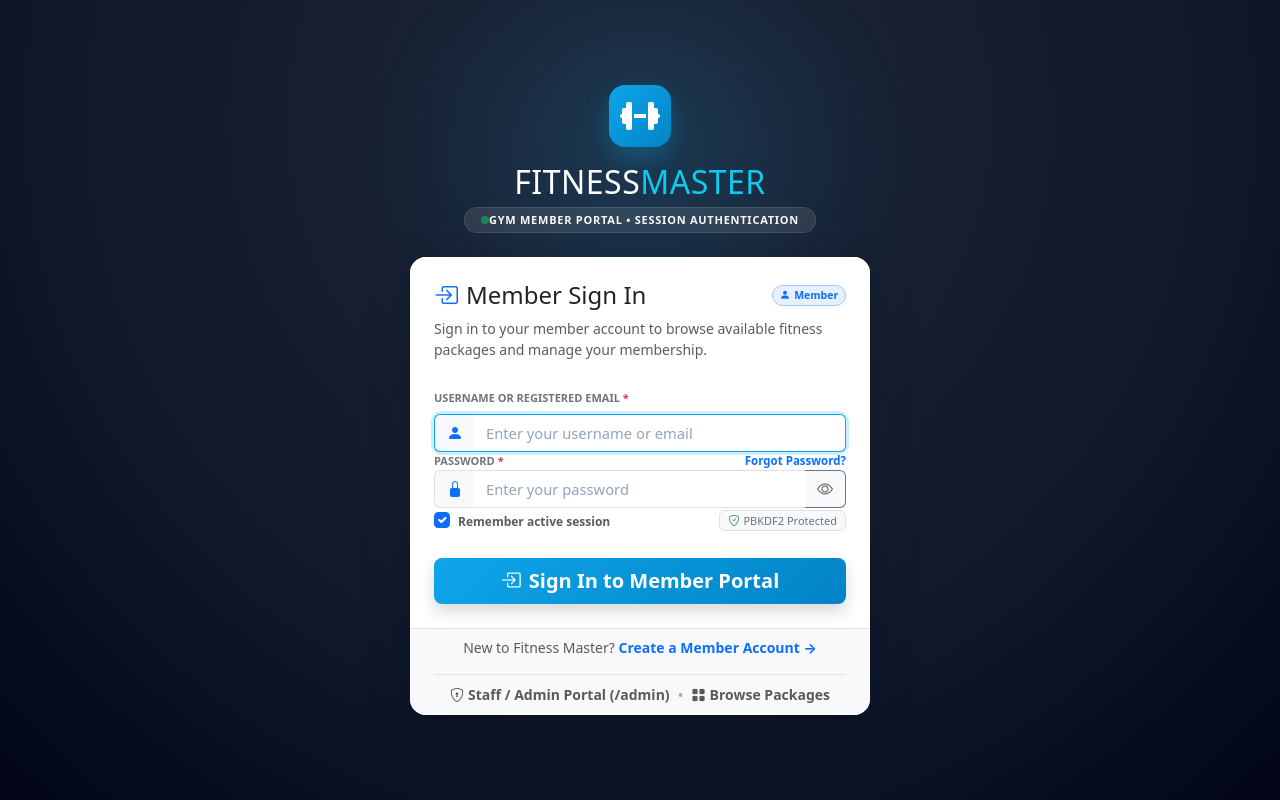
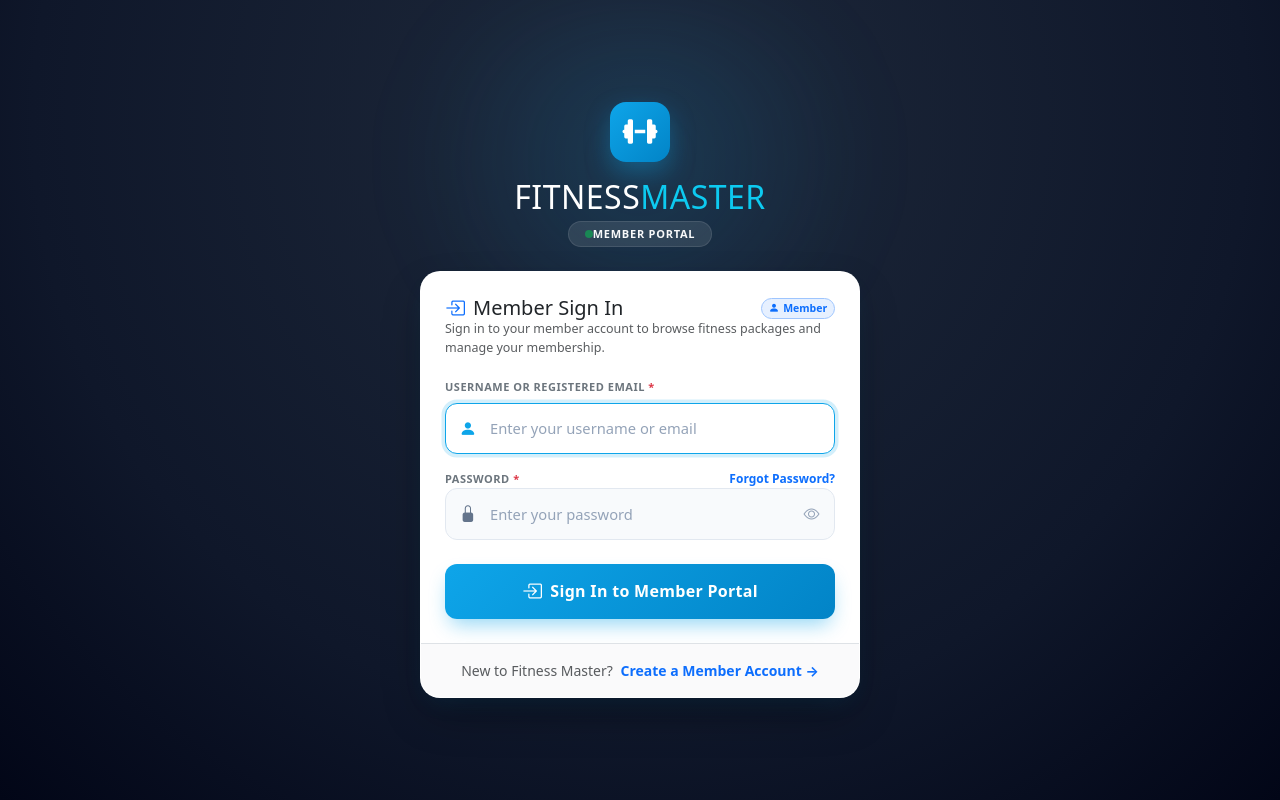
Before and after one commit to virudobariya24/Fitness_Master, a Django app: page /user/login/ in a window 1280 px wide. Run offline with Django 5.2, Linux system fonts and the light colour scheme.

Commit message:
Refine member sign in and auth templates: remove session checkbox, security badge, and admin links

```diff
--- a/templates/accounts/user_login.html
+++ b/templates/accounts/user_login.html
@@ -5,45 +5,104 @@
 
 {% block auth_content %}
 <style>
-  .input-group .form-control {
-    border-left: 0;
+  .auth-card {
+    border-radius: 1.25rem;
+    box-shadow: 0 20px 45px -10px rgba(0, 0, 0, 0.4), 0 10px 25px -10px rgba(14, 165, 233, 0.2);
+    border: 1px solid rgba(255, 255, 255, 0.15);
+    background: #ffffff;
+    overflow: hidden;
   }
-  .input-group .form-control:focus {
+  .input-group-modern {
+    border-radius: 0.75rem;
+    transition: all 0.2s ease-in-out;
+    border: 1.5px solid #e2e8f0;
+    background: #f8fafc;
+    display: flex;
+    align-items: center;
+  }
+  .input-group-modern:focus-within {
     border-color: #0ea5e9;
+    background: #ffffff;
+    box-shadow: 0 0 0 3.5px rgba(14, 165, 233, 0.18);
+  }
+  .input-group-modern .input-group-text {
+    background: transparent;
+    border: none;
+    color: #64748b;
+    padding: 0.75rem 0.85rem;
+    font-size: 1.05rem;
+  }
+  .input-group-modern:focus-within .input-group-text {
+    color: #0ea5e9;
+  }
+  .input-group-modern .form-control {
+    border: none;
+    background: transparent;
+    padding: 0.75rem 0.5rem 0.75rem 0;
+    font-size: 0.95rem;
+    color: #0f172a;
+  }
+  .input-group-modern .form-control:focus {
     box-shadow: none;
+    background: transparent;
+    outline: none;
   }
-  .input-group:focus-within {
-    box-shadow: 0 0 0 3px rgba(14, 165, 233, 0.2);
-    border-radius: 0.5rem;
-  }
-  .input-group:focus-within .input-group-text,
-  .input-group:focus-within .form-control,
-  .input-group:focus-within .btn {
-    border-color: #0ea5e9;
-  }
-  .form-control::placeholder {
+  .input-group-modern .form-control::placeholder {
     color: #94a3b8;
     font-size: 0.92rem;
   }
+  .input-group-modern .btn-eye-toggle {
+    border: none;
+    background: transparent;
+    color: #94a3b8;
+    padding: 0.75rem 0.9rem;
+    cursor: pointer;
+    transition: color 0.15s ease;
+  }
+  .input-group-modern .btn-eye-toggle:hover {
+    color: #0ea5e9;
+  }
+  .btn-sign-in {
+    background: linear-gradient(135deg, #0ea5e9 0%, #0284c7 100%);
+    border: none;
+    border-radius: 0.75rem;
+    padding: 0.8rem 1.5rem;
+    font-weight: 700;
+    font-size: 1rem;
+    letter-spacing: 0.3px;
+    color: #ffffff;
+    box-shadow: 0 10px 20px -5px rgba(14, 165, 233, 0.45);
+    transition: all 0.2s ease;
+  }
+  .btn-sign-in:hover {
+    background: linear-gradient(135deg, #0284c7 0%, #0369a1 100%);
+    color: #ffffff;
+    transform: translateY(-1.5px);
+    box-shadow: 0 14px 26px -5px rgba(14, 165, 233, 0.55);
+  }
+  .btn-sign-in:active {
+    transform: translateY(0);
+  }
 </style>
-<div class="min-vh-100 d-flex align-items-center justify-content-center p-3 py-5 position-relative overflow-hidden" style="background: radial-gradient(circle at 50% 15%, #1e293b 0%, #0f172a 65%, #020617 100%);">
+
+<div class="min-vh-100 d-flex align-items-center justify-content-center p-3 py-4 py-sm-5 position-relative overflow-hidden" style="background: radial-gradient(circle at 50% 15%, #1e293b 0%, #0f172a 65%, #020617 100%);">
 
   <!-- Ambient background glow rings -->
   <div class="position-absolute top-0 start-50 translate-middle-x rounded-circle pointer-events-none" style="width: 580px; height: 320px; background: radial-gradient(circle, rgba(14, 165, 233, 0.15) 0%, rgba(14, 165, 233, 0) 70%); filter: blur(40px); z-index: 0;"></div>
 
-  <div class="w-100 position-relative" style="max-width: 460px; z-index: 1;">
+  <div class="w-100 position-relative" style="max-width: 440px; z-index: 1;">
 
     <!-- Brand Header -->
-    <div class="text-center mb-4">
-      <div class="d-inline-flex align-items-center justify-content-center rounded-4 shadow-lg mb-3" style="width: 62px; height: 62px; background: linear-gradient(135deg, #0ea5e9, #0284c7); box-shadow: 0 10px 25px rgba(14, 165, 233, 0.3) !important;">
-        <i class="fa-solid fa-dumbbell text-white fs-2"></i>
+    <div class="text-center mb-3 mb-sm-4">
+      <div class="d-inline-flex align-items-center justify-content-center rounded-4 shadow-lg mb-2 mb-sm-3" style="width: 60px; height: 60px; background: linear-gradient(135deg, #0ea5e9, #0284c7); box-shadow: 0 10px 25px rgba(14, 165, 233, 0.35) !important;">
+        <i class="fa-solid fa-dumbbell text-white fs-3"></i>
       </div>
       <h2 class="fw-black text-white tracking-tight mb-1" style="letter-spacing: 0.5px;">
         FITNESS<span class="text-info">MASTER</span>
       </h2>
       <div class="d-inline-flex align-items-center gap-1.5 px-3 py-1 rounded-pill bg-white bg-opacity-10 border border-white border-opacity-10 text-light" style="font-size: 11px;">
         <span class="badge rounded-circle p-1 bg-success d-inline-block" style="width: 7px; height: 7px;"></span>
-        <span class="fw-bold text-uppercase" style="letter-spacing: 0.75px;">Gym Member Portal &bull; Session Authentication</span>
+        <span class="fw-bold text-uppercase" style="letter-spacing: 0.75px;">Member Portal</span>
       </div>
     </div>
 
@@ -51,8 +110,8 @@
     {% if messages %}
       <div class="mb-3">
         {% for message in messages %}
-          <div class="alert alert-{{ message.tags|default:'info' }} alert-dismissible fade show shadow-sm d-flex align-items-center gap-2 small py-2.5 rounded-3" role="alert">
-            <i class="bi {% if message.tags == 'success' %}bi-check-circle-fill text-success{% else %}bi-info-circle-fill text-info{% endif %} fs-5"></i>
+          <div class="alert alert-{{ message.tags|default:'info' }} alert-dismissible fade show shadow-sm d-flex align-items-center gap-2 small py-2.5 px-3 rounded-3" role="alert">
+            <i class="bi {% if message.tags == 'success' %}bi-check-circle-fill text-success{% else %}bi-info-circle-fill text-info{% endif %} fs-5 flex-shrink-0"></i>
             <div class="fw-semibold">{{ message }}</div>
             <button type="button" class="btn-close" data-bs-dismiss="alert" aria-label="Close"></button>
           </div>
@@ -61,92 +120,84 @@
     {% endif %}
 
     <!-- Member Login Card -->
-    <div class="card shadow-lg border-0 rounded-4 overflow-hidden bg-white">
+    <div class="card auth-card">
 
       <!-- Card Header Banner -->
-      <div class="p-4 pb-0 bg-white">
-        <div class="d-flex align-items-center justify-content-between mb-2">
-          <h4 class="card-title fw-black text-dark mb-0">
+      <div class="p-4 pb-2 bg-white">
+        <div class="d-flex align-items-center justify-content-between mb-1.5">
+          <h4 class="card-title fw-black text-dark mb-0 fs-5">
             <i class="bi bi-box-arrow-in-right text-primary me-2"></i>Member Sign In
           </h4>
           <span class="badge bg-primary bg-opacity-10 text-primary border border-primary-subtle fw-bold px-2.5 py-1 rounded-pill" style="font-size: 10.5px;">
             <i class="bi bi-person-fill me-1"></i>Member
           </span>
         </div>
-        <p class="text-muted small mb-0">
-          Sign in to your member account to browse available fitness packages and manage your membership.
+        <p class="text-muted small mb-0" style="font-size: 12.5px; line-height: 1.45;">
+          Sign in to your member account to browse fitness packages and manage your membership.
         </p>
       </div>
 
       <!-- Card Form Body -->
-      <div class="card-body p-4 pt-3.5">
+      <div class="card-body p-4 pt-2 pb-4">
 
         <form method="post" action="{% url 'user_login' %}" novalidate id="userLoginForm">
           {% csrf_token %}
 
           {% if form.non_field_errors %}
-            <div class="alert alert-danger py-2.5 small fw-semibold mb-3 rounded-3 d-flex align-items-center gap-2">
+            <div class="alert alert-danger py-2.5 px-3 small fw-semibold mb-3 rounded-3 d-flex align-items-center gap-2">
               <i class="bi bi-exclamation-triangle-fill text-danger fs-5 flex-shrink-0"></i>
               <div>{{ form.non_field_errors.0 }}</div>
             </div>
           {% endif %}
 
           <!-- Username or Email Field -->
-          <div class="mb-3.5">
-            <label for="userLoginUsername" class="form-label small fw-bold text-uppercase text-secondary mb-1.5" style="font-size: 11px;">
+          <div class="mb-3">
+            <label for="userLoginUsername" class="form-label text-secondary" style="font-size: 11px; font-weight: 700; text-transform: uppercase; letter-spacing: 0.5px;">
               Username or Registered Email <span class="text-danger">*</span>
             </label>
-            <div class="input-group">
-              <span class="input-group-text bg-light text-muted border-end-0">
-                <i class="bi bi-person-fill text-primary"></i>
+            <div class="input-group-modern">
+              <span class="input-group-text">
+                <i class="bi bi-person-fill"></i>
               </span>
-              {{ form.username }}
+              <input type="text" name="username" class="form-control" id="userLoginUsername" placeholder="Enter your username or email" value="{{ form.username.value|default:'' }}" required autofocus autocomplete="username">
             </div>
             {% if form.username.errors %}
-              <div class="text-danger small mt-1 fw-semibold">{{ form.username.errors.0 }}</div>
+              <div class="text-danger small mt-1.5 fw-semibold d-flex align-items-center gap-1">
+                <i class="bi bi-exclamation-circle-fill"></i> {{ form.username.errors.0 }}
+              </div>
             {% endif %}
           </div>
 
-          <!-- Password Field with Show/Hide Toggle -->
-          <div class="mb-3.5">
+          <!-- Password Field with Show/Hide Toggle & Forgot Password Link -->
+          <div class="mb-4">
             <div class="d-flex align-items-center justify-content-between mb-1.5">
-              <label for="userLoginPassword" class="form-label small fw-bold text-uppercase text-secondary mb-0" style="font-size: 11px;">
+              <label for="userLoginPassword" class="form-label text-secondary mb-0" style="font-size: 11px; font-weight: 700; text-transform: uppercase; letter-spacing: 0.5px;">
                 Password <span class="text-danger">*</span>
               </label>
-              <a href="{% url 'user_forgot_password' %}" class="small text-decoration-none fw-bold text-primary" style="font-size: 11.5px;">
+              <a href="{% url 'user_forgot_password' %}" class="small text-decoration-none fw-bold text-primary" style="font-size: 12px;">
                 Forgot Password?
               </a>
             </div>
-            <div class="input-group">
-              <span class="input-group-text bg-light text-muted border-end-0">
-                <i class="bi bi-lock-fill text-primary"></i>
+            <div class="input-group-modern">
+              <span class="input-group-text">
+                <i class="bi bi-lock-fill"></i>
               </span>
-              {{ form.password }}
-              <button class="btn btn-outline-secondary border-start-0 bg-light text-muted" type="button" id="toggleUserPasswordVisibility" title="Show or hide password">
+              <input type="password" name="password" class="form-control" id="userLoginPassword" placeholder="Enter your password" required autocomplete="current-password">
+              <button class="btn-eye-toggle" type="button" id="toggleUserPasswordVisibility" title="Show or hide password" aria-label="Toggle password visibility">
                 <i class="bi bi-eye" id="toggleUserPasswordIcon"></i>
               </button>
             </div>
             {% if form.password.errors %}
-              <div class="text-danger small mt-1 fw-semibold">{{ form.password.errors.0 }}</div>
+              <div class="text-danger small mt-1.5 fw-semibold d-flex align-items-center gap-1">
+                <i class="bi bi-exclamation-circle-fill"></i> {{ form.password.errors.0 }}
+              </div>
             {% endif %}
           </div>
 
-          <!-- Session Options Row -->
-          <div class="d-flex align-items-center justify-content-between mb-4">
-            <div class="form-check">
-              <input class="form-check-input" type="checkbox" id="userRememberMe" checked>
-              <label class="form-check-label small text-muted fw-semibold" for="userRememberMe" style="font-size: 12px;">
-                Remember active session
-              </label>
-            </div>
-            <span class="badge bg-light text-secondary border small fw-normal py-1 px-2" style="font-size: 11px;">
-              <i class="bi bi-shield-check text-success me-1"></i>PBKDF2 Protected
-            </span>
-          </div>
-
           <!-- Submit Button -->
-          <button type="submit" class="btn btn-primary btn-lg w-100 fw-bold d-flex align-items-center justify-content-center gap-2 shadow py-2.5 rounded-3" style="background: linear-gradient(135deg, #0ea5e9, #0284c7); border: none;">
-            <i class="bi bi-box-arrow-in-right"></i> Sign In to Member Portal
+          <button type="submit" class="btn btn-sign-in w-100 d-flex align-items-center justify-content-center gap-2">
+            <i class="bi bi-box-arrow-in-right fs-5"></i>
+            <span>Sign In to Member Portal</span>
           </button>
 
         </form>
@@ -154,19 +205,10 @@
       </div>
 
       <!-- Card Footer -->
-      <div class="card-footer bg-light border-top text-center py-3.5 px-4">
-        <p class="small text-muted mb-2.5">
-          New to Fitness Master? <a href="{% url 'user_register' %}" class="fw-bold text-decoration-none text-primary">Create a Member Account &rarr;</a>
+      <div class="card-footer bg-light bg-opacity-75 border-top text-center py-3 px-4">
+        <p class="small text-muted mb-0">
+          New to Fitness Master? <a href="{% url 'user_register' %}" class="fw-bold text-decoration-none text-primary ms-1">Create a Member Account &rarr;</a>
         </p>
-        <div class="pt-2 border-top d-flex flex-wrap align-items-center justify-content-center gap-2">
-          <a href="{% url 'admin_gateway' %}" class="small text-muted text-decoration-none fw-semibold">
-            <i class="bi bi-shield-lock me-1"></i>Staff / Admin Portal (/admin)
-          </a>
-          <span class="text-muted opacity-50">&bull;</span>
-          <a href="{% url 'packages_cards' %}" class="small text-muted text-decoration-none fw-semibold">
-            <i class="bi bi-grid-fill me-1"></i>Browse Packages
-          </a>
-        </div>
       </div>
 
     </div>
```
Also changed, not shown: templates/accounts/user_forgot_password.html (+3 -12 lines), templates/accounts/user_register.html (+3 -12 lines).
